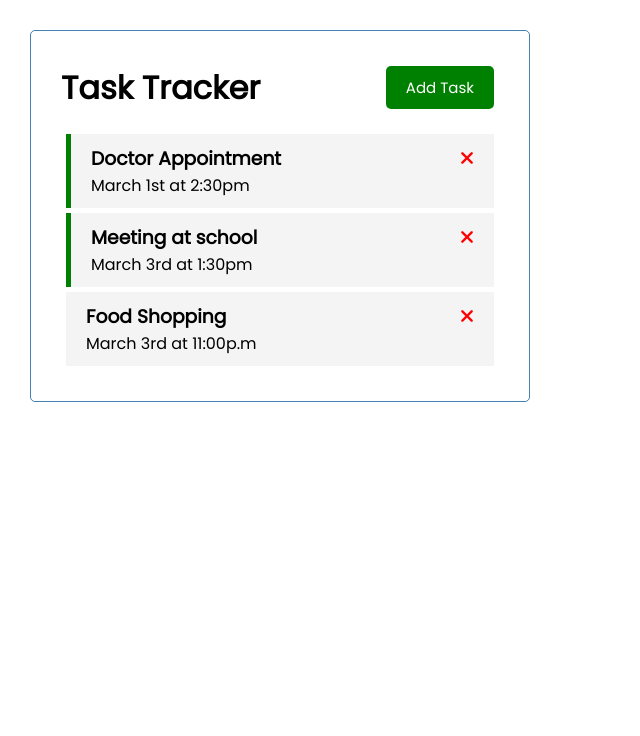
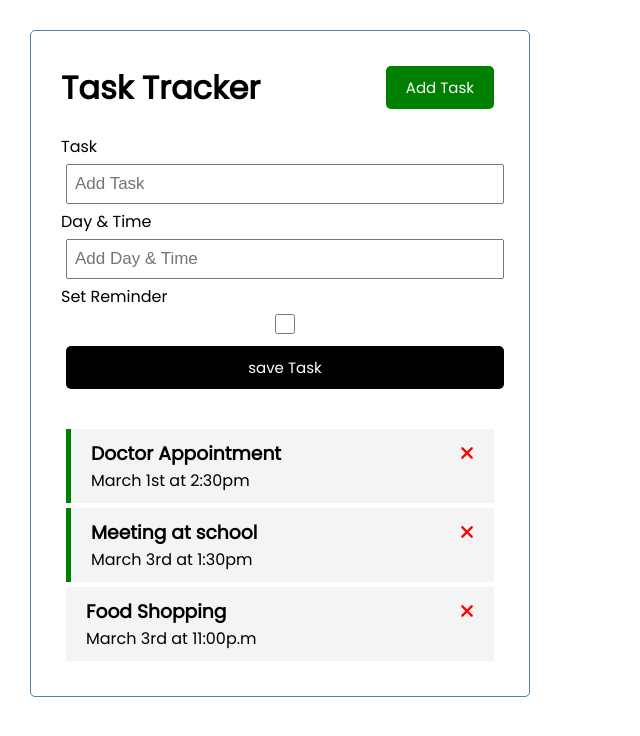
Before and after one commit to samuelsenerwa/Vue-crash-course, a Vue app in the folder vue-crash-course/: page / in a window 1280 px wide. Shown: the top 736 px of the page, without its empty margins (0-640 px from the left). Built offline with nearby package versions, Linux system fonts and the light colour scheme.

Commit message:
Add Task

```diff
--- a/vue-crash-course/src/App.vue
+++ b/vue-crash-course/src/App.vue
@@ -1,7 +1,9 @@
 <template>
   <div class="container">
   <Header title="Task Tracker"/>
+  <AddTask/>
   <Tasks @toggle-reminder="toggleReminder" @delete-task="deleteTask" :tasks="tasks"/>
+
   </div>
 
 </template>
@@ -9,12 +11,14 @@
 <script>
 import Header from './components/Header'
 import Tasks from './components/Tasks'
+import AddTask from './components/AddTask'
 
 export default {
   name: "App",
   components: {
     Header,
-    Tasks
+    Tasks,
+    AddTask
   },
   data() {
     return {
--- /dev/null
+++ b/vue-crash-course/src/components/AddTask.vue
@@ -0,0 +1,67 @@
+<template>
+    <form class="add-form">
+        <div class="form-control">
+            <label>Task</label>
+            <input type="text" name="text" placeholder="Add Task"/>
+            </div>
+            <div class="form-control">
+                <label>Day & Time</label>
+                <input
+                 type="text"
+                 name="day"
+                 placeholder="Add Day & Time"/>
+            </div>
+            <div class="form-control form-control-check">
+                <label> Set Reminder</label>
+                <input type="checkbox" name="reminder" />
+            </div>
+
+            <input type="submit" value="save Task" class="btn btn-block"/>
+    </form>
+</template>
+
+<script>
+export default {
+    name: 'Add Task',
+
+}
+</script>
+
+<style scoped>
+
+.add-form {
+    margin-bottom: 40px;
+}
+
+.form-control {
+    margin-bottom: 20px 0;
+}
+
+.form-control label {
+    display: block;
+}
+
+.form-control input {
+    width: 100%;
+    height: 40px;
+    margin: 5px;
+    padding: 3px 7px;
+    font-size: 17px;
+}
+
+.form-control-check {
+    display: inline;
+    align-items: center;
+    justify-content: space-between;
+}
+
+.form-control-check label {
+    flex: 1;
+}
+
+.form-control-check input {
+    flex: 2;
+    height: 20px;
+}
+
+</style>
```
